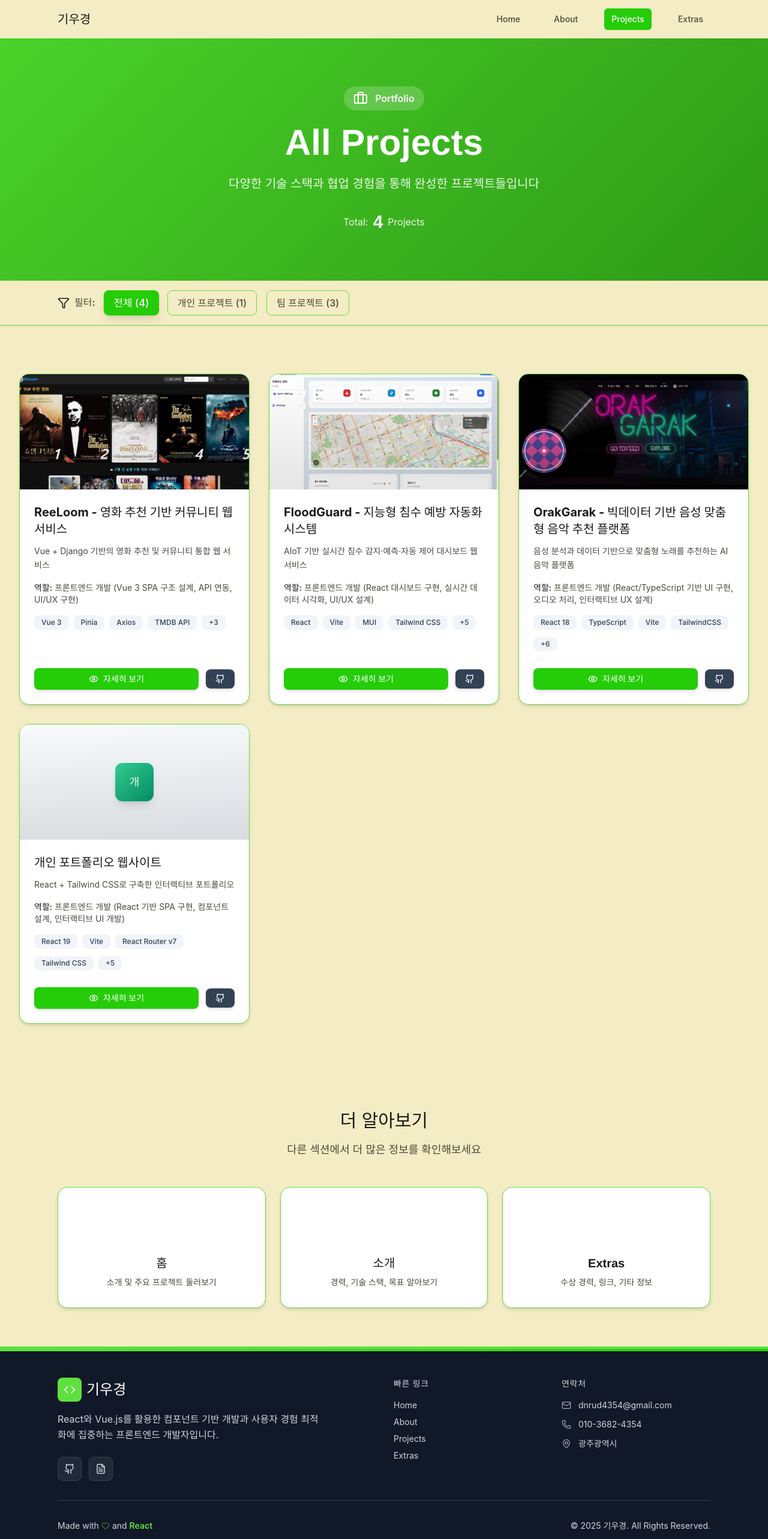
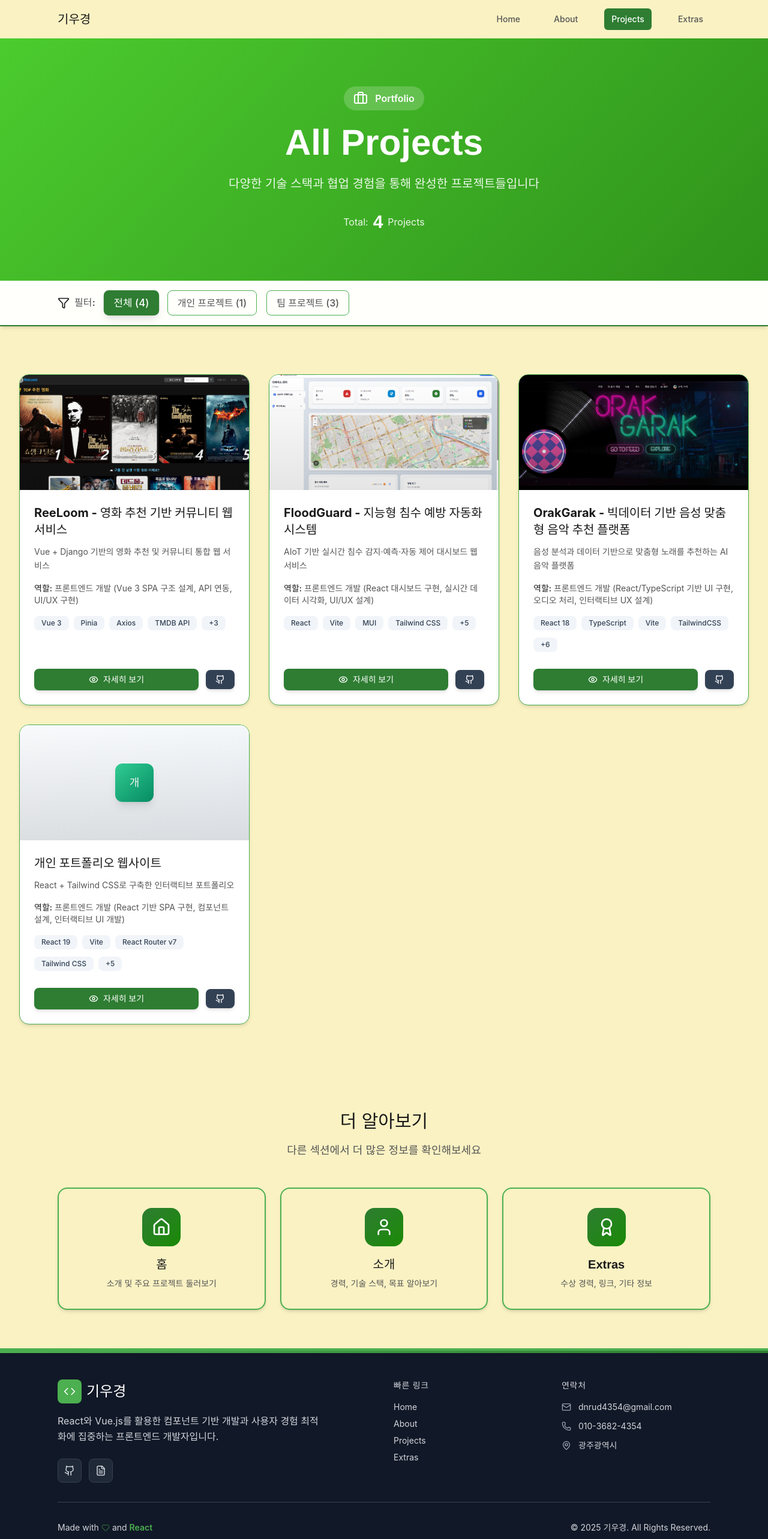
Before and after one commit to kiwookyung/Ki_Portfolio, a React (Vite) app: page /projects in a window 1280 px wide. Shown: the top 2566 px of the page at 60% size. Built offline with nearby package versions, Linux system fonts and the light colour scheme.

Commit message:
fixcolor

```diff
--- a/src/components/sections/CertificatesSection.jsx
+++ b/src/components/sections/CertificatesSection.jsx
@@ -6,38 +6,38 @@ const CertificatesSection = () => {
   const [headerRef, isHeaderVisible] = useIntersectionObserver();
   const [cardsRef, isCardsVisible] = useIntersectionObserver();
 
-  const getTypeColor = (type) => {
-    switch (type) {
-      case 'education':
-        return {
-          bg: 'bg-gradient-to-br from-blue-400 to-blue-600',
-          border: 'border-blue-200',
-          hover: 'hover:border-blue-300',
-          iconBg: 'bg-gradient-to-br from-blue-400 to-blue-600',
-        };
-      case 'award':
-        return {
-          bg: 'bg-gradient-to-br from-yellow-400 to-orange-400',
-          border: 'border-yellow-200',
-          hover: 'hover:border-yellow-300',
-          iconBg: 'bg-gradient-to-br from-yellow-400 to-orange-400',
-        };
-      case 'certificate':
-        return {
-          bg: 'bg-gradient-to-br from-green-400 to-green-600',
-          border: 'border-green-200',
-          hover: 'hover:border-green-300',
-          iconBg: 'bg-gradient-to-br from-green-400 to-green-600',
-        };
-      default:
-        return {
-          bg: 'bg-gradient-to-br from-gray-400 to-gray-600',
-          border: 'border-gray-200',
-          hover: 'hover:border-gray-300',
-          iconBg: 'bg-gradient-to-br from-gray-400 to-gray-600',
-        };
-    }
-  };
+  // const getTypeColor = (type) => {
+  //   switch (type) {
+  //     case 'education':
+  //       return {
+  //         bg: 'bg-gradient-to-br from-blue-400 to-blue-600',
+  //         border: 'border-blue-200',
+  //         hover: 'hover:border-blue-300',
+  //         iconBg: 'bg-gradient-to-br from-blue-400 to-blue-600',
+  //       };
+  //     case 'award':
+  //       return {
+  //         bg: 'bg-gradient-to-br from-yellow-400 to-orange-400',
+  //         border: 'border-yellow-200',
+  //         hover: 'hover:border-yellow-300',
+  //         iconBg: 'bg-gradient-to-br from-yellow-400 to-orange-400',
+  //       };
+  //     case 'certificate':
+  //       return {
+  //         bg: 'bg-gradient-to-br from-green-400 to-green-600',
+  //         border: 'border-green-200',
+  //         hover: 'hover:border-green-300',
+  //         iconBg: 'bg-gradient-to-br from-green-400 to-green-600',
+  //       };
+  //     default:
+  //       return {
+  //         bg: 'bg-gradient-to-br from-gray-400 to-gray-600',
+  //         border: 'border-gray-200',
+  //         hover: 'hover:border-gray-300',
+  //         iconBg: 'bg-gradient-to-br from-gray-400 to-gray-600',
+  //       };
+  //   }
+  // };
 
   const getTypeIcon = (type) => {
     switch (type) {
@@ -88,7 +88,6 @@ const CertificatesSection = () => {
           className="grid grid-cols-1 md:grid-cols-2 lg:grid-cols-3 gap-8"
         >
           {certifications.map((cert, index) => {
-            const colors = getTypeColor(cert.type);
             return (
               <div
                 key={cert.id}
@@ -138,8 +137,11 @@ const CertificatesSection = () => {
 
         {/* Summary Banner */}
         <div
-          className={`mt-12 bg-gradient-to-r from-theme-primary via-theme-accent to-theme-primary-dark rounded-2xl p-8 text-center shadow-2xl transition-all duration-1000 delay-500 ${isCardsVisible ? 'opacity-100 translate-y-0' : 'opacity-0 translate-y-10'
+          className={`mt-12 rounded-2xl p-8 text-center shadow-2xl transition-all duration-1000 delay-500 ${isCardsVisible ? 'opacity-100 translate-y-0' : 'opacity-0 translate-y-10'
             }`}
+          style={{
+            background: 'linear-gradient(135deg, var(--theme-primary), var(--theme-primary-dark))'
+          }}
         >
           <div className="flex items-center justify-center gap-3 mb-4">
             <Award size={32} className="text-white" />
@@ -147,7 +149,7 @@ const CertificatesSection = () => {
               Total {certifications.length} Achievements
             </h3>
           </div>
-          <p className="text-white text-lg">
+          <p className="text-white text-lg opacity-95">
             지속적인 학습과 도전을 통해 성장하고 있습니다
           </p>
         </div>
--- a/src/components/sections/SkillsVisualizationSection.jsx
+++ b/src/components/sections/SkillsVisualizationSection.jsx
@@ -57,7 +57,7 @@ const SkillsVisualizationSection = () => {
       title: '협업 & 연동',
       icon: <Server size={28} />,
       skills: skills.collaboration,
-      gradient: 'from-theme-primary-dark via-theme-primary to-theme-accent',
+      gradient: 'from-theme-primary to-theme-primary-dark',
       bgColor: 'bg-theme-card-subtle',
       borderColor: 'border-theme-accent',
     },
@@ -65,15 +65,15 @@ const SkillsVisualizationSection = () => {
       title: '개발 도구',
       icon: <Wrench size={28} />,
       skills: skills.tools,
-      gradient: 'from-gray-600 to-gray-700',
+      gradient: 'from-theme-primary to-theme-primary-dark',
       bgColor: 'bg-theme-card-subtle',
-      borderColor: 'border-gray-300',
+      borderColor: 'border-theme-accent',
     },
     {
       title: '통합 & 연동',
       icon: <Brain size={28} />,
       skills: skills.integration,
-      gradient: 'from-theme-accent to-theme-primary',
+      gradient: 'from-theme-primary to-theme-primary-dark',
       bgColor: 'bg-theme-card-subtle',
       borderColor: 'border-theme-accent',
     },
@@ -132,7 +132,7 @@ const SkillsVisualizationSection = () => {
                         <span className="text-xl flex items-center justify-center w-6 h-6">
                           {getIcon(skill.icon, skill.iconColor)}
                         </span>
-                        <span className="font-semibold text-gray-900 group-hover:text-theme-primary transition-colors duration-300">
+                        <span className="font-semibold text-theme-text-primary group-hover:text-theme-primary transition-colors duration-300">
                           {skill.name}
                         </span>
                       </div>
@@ -163,10 +163,11 @@ const SkillsVisualizationSection = () => {
                     {/* Progress Bar */}
                     <div className="relative w-full h-3 bg-gray-200 rounded-full overflow-hidden">
                       <div
-                        className={`absolute top-0 left-0 h-full bg-gradient-to-r ${category.gradient} rounded-full transition-all duration-1000 ease-out group-hover:opacity-90`}
+                        className="absolute top-0 left-0 h-full rounded-full transition-all duration-1000 ease-out group-hover:opacity-90"
                         style={{
                           width: isSkillsVisible ? `${getProgressWidth(skill.level)}%` : '0%',
                           transitionDelay: `${categoryIndex * 150 + skillIndex * 100}ms`,
+                          background: `linear-gradient(to right, var(--theme-primary), var(--theme-primary-dark))`,
                         }}
                       >
                         <div className="absolute inset-0 bg-white opacity-20 animate-pulse"></div>
@@ -185,10 +186,10 @@ const SkillsVisualizationSection = () => {
             }`}
         >
           <div className="text-center">
-            <h3 className="text-2xl font-bold text-gray-900 mb-4">
+            <h3 className="text-2xl font-bold text-theme-text-primary mb-4">
               지속적인 학습과 성장
             </h3>
-            <p className="text-gray-600 leading-relaxed max-w-3xl mx-auto">
+            <p className="text-theme-text-secondary leading-relaxed max-w-3xl mx-auto">
               새로운 기술에 대한 호기심과 열정을 가지고 꾸준히 학습하며,<br />
               실무 프로젝트를 통해 기술 역량을 지속적으로 향상시키고 있습니다.
             </p>
--- a/src/components/sections/TimelineSection.jsx
+++ b/src/components/sections/TimelineSection.jsx
@@ -74,10 +74,10 @@ const TimelineSection = () => {
         };
       case 'activity':
         return {
-          border: 'border-theme-accent',
-          icon: 'bg-theme-accent',
-          text: 'text-theme-accent',
-          typeBg: 'bg-theme-accent',
+          border: 'border-theme-primary',
+          icon: 'bg-theme-primary',
+          text: 'text-theme-primary',
+          typeBg: 'bg-theme-primary',
           typeText: 'text-white',
         };
       default:
@@ -114,7 +114,12 @@ const TimelineSection = () => {
           className="relative"
         >
           {/* Vertical Line */}
-          <div className="absolute left-1/2 transform -translate-x-1/2 w-1 h-full bg-gradient-to-b from-theme-primary via-theme-accent to-theme-primary-dark hidden md:block"></div>
+          <div
+            className="absolute left-1/2 transform -translate-x-1/2 w-1 h-full hidden md:block"
+            style={{
+              background: 'linear-gradient(to bottom, var(--theme-primary), var(--theme-accent), var(--theme-primary-dark))'
+            }}
+          ></div>
 
           {/* Timeline Items */}
           <div className="space-y-12">
@@ -155,12 +160,12 @@ const TimelineSection = () => {
                         </div>
 
                         {/* Title */}
-                        <h3 className="text-xl font-bold text-gray-900 mb-3">
+                        <h3 className="text-xl font-bold text-theme-text-primary mb-3">
                           {item.title}
                         </h3>
 
                         {/* Description */}
-                        <p className="text-gray-600 mb-4 leading-relaxed">
+                        <p className="text-theme-text-secondary mb-4 leading-relaxed">
                           {item.description}
                         </p>
 
@@ -169,7 +174,7 @@ const TimelineSection = () => {
                           {item.details.map((detail, detailIndex) => (
                             <li
                               key={detailIndex}
-                              className="text-sm text-gray-600 flex items-start gap-2"
+                              className="text-sm text-theme-text-secondary flex items-start gap-2"
                             >
                               <span className={colors.text}>•</span>
                               <span className="flex-1">{detail}</span>
--- a/src/index.css
+++ b/src/index.css
@@ -16,15 +16,15 @@
 
   /* 멀티 테마 시스템을 위한 CSS Variables */
   /* 기본 테마 변수들 (fresh 테마로 초기화) */
-  --theme-background: #F4ECC4; /* Sidecar - 크림색 배경 */
-  --theme-primary: #25CC08; /* Harlequin - 밝은 그린 */
+  --theme-background: #FAF2C3; /* 사용자 지정 크림색 배경 */
+  --theme-primary: #2E7D32; /* 강조 포인트 그린 */
   --theme-primary-dark: #1A8A06; /* 어두운 그린 */
   --theme-text-primary: #1A1A1A; /* 거의 검정 */
-  --theme-text-secondary: #4A4A3A; /* 회색 */
-  --theme-accent: #5FE040; /* 밝은 그린 액센트 */
-  --theme-card: #FFFFFF; /* 순백색 카드 */
+  --theme-text-secondary: #555555; /* 서브텍스트 회색 */
+  --theme-accent: #4CAF50; /* 밝은 그린 액센트 */
+  --theme-card: #FFFFFF; /* 순백색 카드 - 명확한 대비 */
   --theme-card-elevated: #FFFFFF; /* 강조된 카드 */
-  --theme-card-subtle: #F9F9F9; /* 은은한 카드 */
+  --theme-card-subtle: #FFFFFF; /* 카드 - 흰색으로 대비 향상 */
 
   /* 전환 애니메이션 */
   --theme-transition: all 0.6s ease-in-out;
--- a/src/pages/ExtrasPage.jsx
+++ b/src/pages/ExtrasPage.jsx
@@ -13,8 +13,8 @@ const ExtrasPage = () => {
       description: '프로젝트 소스코드와 오픈소스 활동',
       url: personalInfo.profile.github,
       icon: <Github size={32} />,
-      color: 'from-text-primary to-text-secondary',
-      bgColor: 'bg-background-alt',
+      bgGradient: 'linear-gradient(135deg, var(--theme-primary), var(--theme-primary-dark))',
+      bgColor: 'bg-theme-card-subtle',
       external: true,
     },
     {
@@ -22,7 +22,7 @@ const ExtrasPage = () => {
       description: '이메일로 연락하기',
       url: `mailto:${personalInfo.profile.email}`,
       icon: <Mail size={32} />,
-      color: 'from-theme-primary to-theme-primary-dark',
+      bgGradient: 'linear-gradient(135deg, var(--theme-primary), var(--theme-primary-dark))',
       bgColor: 'bg-theme-card-subtle',
       external: false,
     },
@@ -31,7 +31,7 @@ const ExtrasPage = () => {
       description: '이력서 다운로드',
       url: personalInfo.profile.resume,
       icon: <FileText size={32} />,
-      color: 'from-theme-accent to-theme-primary',
+      bgGradient: 'linear-gradient(135deg, var(--theme-primary), var(--theme-primary-dark))',
       bgColor: 'bg-theme-card-subtle',
       external: false,
       download: true,
@@ -183,7 +183,10 @@ return (
                   transitionDelay: `${index * 150}ms`,
                 }}
               >
-                <div className={`inline-flex items-center justify-center w-16 h-16 rounded-xl bg-gradient-to-r ${link.color} text-white mb-6 group-hover:scale-110 group-hover:rotate-12 transition-all duration-300`}>
+                <div
+                  className="inline-flex items-center justify-center w-16 h-16 rounded-xl text-white mb-6 group-hover:scale-110 group-hover:rotate-12 transition-all duration-300"
+                  style={{ background: link.bgGradient }}
+                >
                   {link.icon}
                 </div>
                 <h3 className="text-2xl font-bold text-theme-primary mb-2 group-hover:text-theme-primary-dark transition-colors duration-300">
--- a/src/pages/ProjectsPage.jsx
+++ b/src/pages/ProjectsPage.jsx
@@ -79,7 +79,7 @@ const ProjectsPage = () => {
       </div>
 
       {/* Filter Section */}
-      <div className="bg-theme-card border-b border-theme-accent sticky top-16 z-10 shadow-sm">
+      <div className="bg-theme-card-subtle border-b-2 border-theme-primary sticky top-16 z-10 shadow-md backdrop-blur-sm" style={{ backgroundColor: 'rgba(255, 255, 255, 0.95)' }}>
         <div className="max-w-6xl mx-auto px-4 sm:px-6 lg:px-8 py-4">
           <div className="flex items-center gap-4 flex-wrap">
             <div className="flex items-center gap-2 text-theme-secondary font-semibold font-display">
@@ -121,11 +121,14 @@ const ProjectsPage = () => {
             {/* Home */}
             <Link
               to="/"
-              className="group card-theme rounded-2xl p-8 border border-theme-accent hover:border-theme-primary transition-all duration-300 hover:shadow-lg hover:scale-105"
+              className="group bg-theme-card-subtle rounded-2xl p-8 border-2 border-theme-accent hover:border-theme-primary transition-all duration-300 hover:shadow-lg hover:scale-105 shadow-md"
               onClick={() => window.scrollTo(0, 0)}
             >
               <div className="text-center">
-                <div className="inline-flex items-center justify-center w-16 h-16 bg-gradient-to-r from-theme-primary to-theme-primary-dark rounded-2xl mb-4 group-hover:scale-110 transition-transform duration-300">
+                <div
+                  className="inline-flex items-center justify-center w-16 h-16 rounded-2xl mb-4 group-hover:scale-110 transition-transform duration-300"
+                  style={{ background: 'linear-gradient(135deg, var(--theme-primary), var(--theme-primary-dark))' }}
+                >
                   <Home size={32} className="text-white" />
                 </div>
                 <h3 className="text-xl font-display font-black text-theme-primary mb-2 group-hover:text-theme-primary transition-colors duration-300">
@@ -140,11 +143,14 @@ const ProjectsPage = () => {
             {/* About */}
             <Link
               to="/about"
-              className="group card-theme rounded-2xl p-8 border border-theme-accent hover:border-theme-primary transition-all duration-300 hover:shadow-lg hover:scale-105"
+              className="group bg-theme-card-subtle rounded-2xl p-8 border-2 border-theme-accent hover:border-theme-primary transition-all duration-300 hover:shadow-lg hover:scale-105 shadow-md"
               onClick={() => window.scrollTo(0, 0)}
             >
               <div className="text-center">
-                <div className="inline-flex items-center justify-center w-16 h-16 bg-gradient-to-r from-theme-primary to-theme-primary-dark rounded-2xl mb-4 group-hover:scale-110 transition-transform duration-300">
+                <div
+                  className="inline-flex items-center justify-center w-16 h-16 rounded-2xl mb-4 group-hover:scale-110 transition-transform duration-300"
+                  style={{ background: 'linear-gradient(135deg, var(--theme-primary), var(--theme-primary-dark))' }}
+                >
                   <User size={32} className="text-white" />
                 </div>
                 <h3 className="text-xl font-display font-black text-theme-primary mb-2 group-hover:text-theme-primary transition-colors duration-300">
@@ -159,11 +165,14 @@ const ProjectsPage = () => {
             {/* Extras */}
             <Link
               to="/extras"
-              className="group card-theme rounded-2xl p-8 border border-theme-accent hover:border-theme-primary transition-all duration-300 hover:shadow-lg hover:scale-105"
+              className="group bg-theme-card-subtle rounded-2xl p-8 border-2 border-theme-accent hover:border-theme-primary transition-all duration-300 hover:shadow-lg hover:scale-105 shadow-md"
               onClick={() => window.scrollTo(0, 0)}
             >
               <div className="text-center">
-                <div className="inline-flex items-center justify-center w-16 h-16 bg-gradient-to-r from-theme-primary to-theme-primary-dark rounded-2xl mb-4 group-hover:scale-110 transition-transform duration-300">
+                <div
+                  className="inline-flex items-center justify-center w-16 h-16 rounded-2xl mb-4 group-hover:scale-110 transition-transform duration-300"
+                  style={{ background: 'linear-gradient(135deg, var(--theme-primary), var(--theme-primary-dark))' }}
+                >
                   <Award size={32} className="text-white" />
                 </div>
                 <h3 className="text-xl font-display font-black text-theme-primary mb-2 group-hover:text-theme-primary transition-colors duration-300">
--- a/src/theme/themes.js
+++ b/src/theme/themes.js
@@ -8,17 +8,17 @@ export const themes = {
   fresh: {
     name: "Fresh & Clean",
     colors: {
-      background: "#F4ECC4", // Sidecar - 크림색 배경
-      primary: "#25CC08", // Harlequin - 밝은 그린
+      background: "#FAF2C3", // 사용자 지정 크림색 배경
+      primary: "#2E7D32", // 강조 포인트 그린
       primaryDark: "#1A8A06", // 가독성 개선을 위한 어두운 그린
       text: {
         primary: "#1A1A1A", // 거의 검정
-        secondary: "#4A4A3A", // 회색
+        secondary: "#555555", // 서브텍스트 회색
       },
-      accent: "#5FE040", // 밝은 그린 액센트
+      accent: "#4CAF50", // 밝은 그린 액센트
       card: "#FFFFFF", // 순백색 카드
       cardElevated: "#FFFFFF", // 강조된 카드
-      cardSubtle: "#F9F9F9", // 은은한 카드
+      cardSubtle: "#FFFFFF", // 카드 - 흰색으로 대비 향상
     },
     mood: "신선하고, 모던하고, 깔끔한",
   },
--- a/tailwind.config.js
+++ b/tailwind.config.js
@@ -12,6 +12,8 @@ export default {
       colors: {
         // 새로운 멀티 테마 시스템을 위한 기본 색상들
         // 실제 색상은 CSS Variables로 동적 관리
+        "theme-text-primary": "var(--theme-text-primary)",
+        "theme-text-secondary": "var(--theme-text-secondary)",
       },
       animation: {
         blob: "blob 7s infinite",
```
Also changed, not shown: src/components/sections/ContactSection.jsx (+8 -8 lines), src/components/sections/GoalsSection.jsx (+5 -2 lines), src/components/sections/ProfileSection.jsx (+7 -7 lines).
